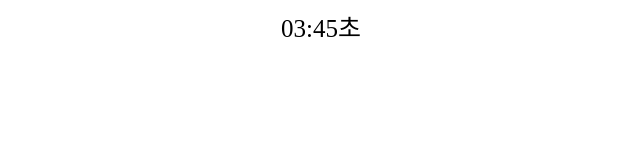
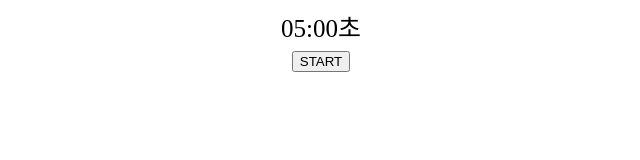
Before and after one commit to minchanwoo/stopwatch, a React (Create React App) app: page / in a window 1280 px wide. Shown: the top 160 px of the page, without its empty margins (319-959 px from the left). Built offline with nearby package versions, Linux system fonts and the light colour scheme.

Commit message:
start|reset|pause버튼생성 및 기능구현

```diff
--- a/src/App.js
+++ b/src/App.js
@@ -6,12 +6,13 @@ class App extends Component {
   state = {
     sec: 0,
     min: 5,
+    isPlaying: false,
   }
 
   componentDidMount() {
 
     setInterval(() => {
-      if(this.state.min >= 0){
+      if(this.state.isPlaying){
         if(this.state.sec === 0) {
           this.setState({
             sec: 59,
@@ -32,7 +33,19 @@ class App extends Component {
       <div className="App">
         {this.renderTime(this.state.min)}:
         {this.renderTime(this.state.sec)}초
-      </div>
+
+        <div>
+          {this.state.isPlaying
+          ?
+          <div>
+            <button onClick={()=> this.setState({isPlaying: false, min: 5, sec: 0})}>STOP</button>
+            <button onClick={()=> this.setState({isPlaying: false})}>PAUSE</button>
+          </div>
+          :
+          <button onClick={()=> this.setState({isPlaying: true})}>START</button>
+           }
+         </div>
+        </div>
     );
   }
 
```
